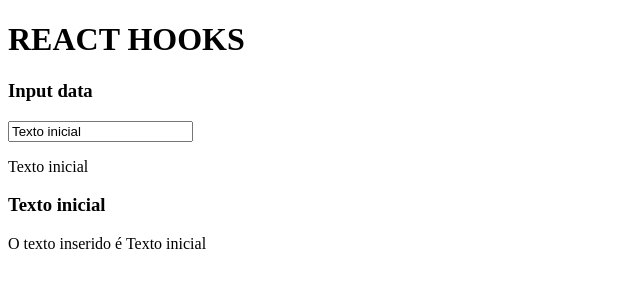
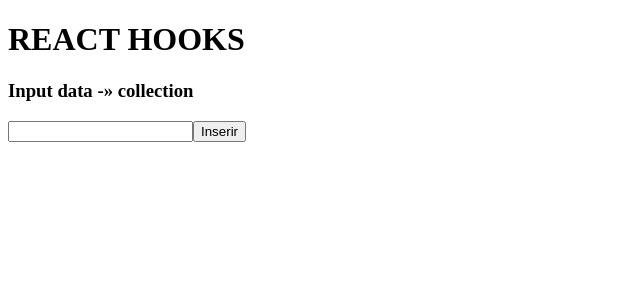
Before and after one commit to sys4soft/react_next_hooks, a React (Vite) app: page / in a window 1280 px wide. Shown: the top 300 px of the page, without its empty margins (0-640 px from the left). Built offline with nearby package versions, Linux system fonts and the light colour scheme.

Commit message:
14_hooks

```diff
--- a/src/App.jsx
+++ b/src/App.jsx
@@ -12,7 +12,8 @@
 // import HookState10 from './components/UseState_10'
 // import HookState11 from './components/UseState_11'
 // import HookState12 from './components/UseState_12'
-import HookState13 from './components/UseState_13'
+// import HookState13 from './components/UseState_13'
+import HookState14 from './components/UseState_14'
 
 export default () => {
     return (
@@ -30,7 +31,8 @@
             {/* <HookState10 /> */}
             {/* <HookState11 /> */}
             {/* <HookState12 /> */}
-            <HookState13 />
+            {/* <HookState13 /> */}
+            <HookState14 />
         </>
     )
 }
--- /dev/null
+++ b/src/components/UseState_14.jsx
@@ -0,0 +1,27 @@
+import React, { useState } from "react";
+
+export default () => {
+
+    const [text, setText] = useState("")
+    const [nomes, setNomes] = useState([])
+
+    function inserir(){
+        setNomes(prev => [...prev, text])
+        setText('')
+    }
+
+    return (
+        <>
+            <h3>Input data -» collection</h3>
+            <input type="text" value={text} onChange={(e) => setText(e.target.value)}/>
+            <button onClick={inserir}>Inserir</button>
+            <ul>
+                {
+                    nomes.map((data, index) => (
+                        <li key={index}>{data}</li>
+                    ))
+                }
+            </ul>
+        </>
+    )
+}
```
